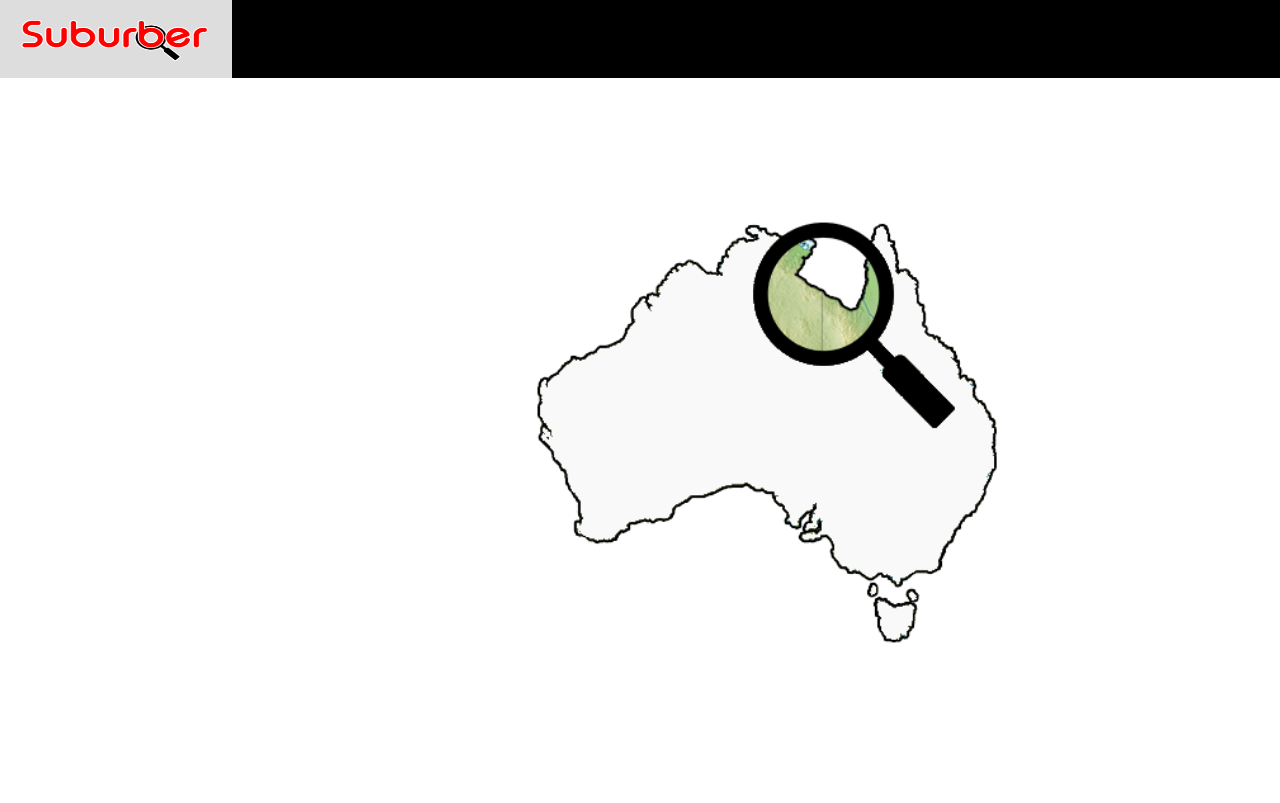
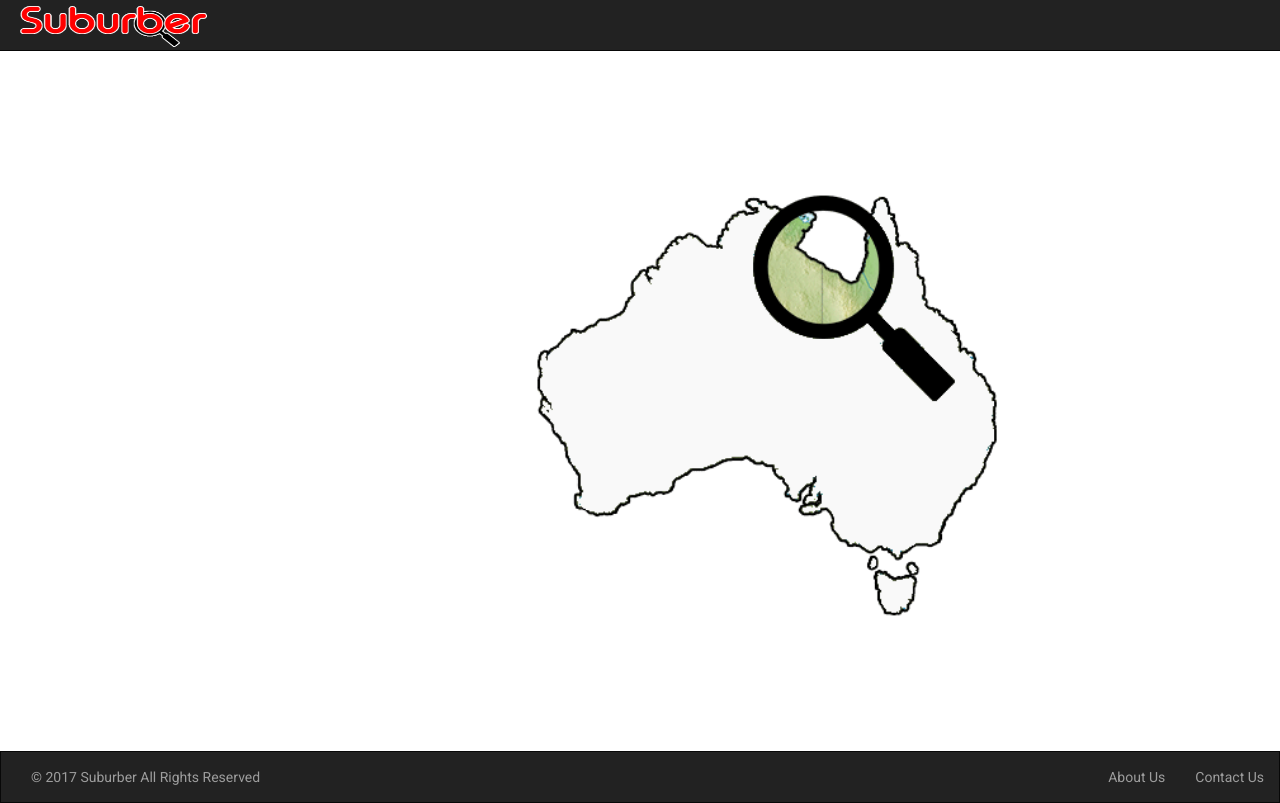
Before and after one commit to kanishk1/SE2021-Project, a React (Create React App) app in the folder client/: page /results/1 in a window 1280 px wide. Built offline with nearby package versions, Linux system fonts and the light colour scheme; no server answers.

Commit message:
Finisg header, footer and search bar + misc

```diff
--- a/client/src/components/App.js
+++ b/client/src/components/App.js
@@ -2,13 +2,13 @@ import React, { Component } from 'react';
 import '../css/App.css';
 import Home from '../components/Home.js'
 import Results from '../components/Results.js'
-import suburber from '../img/headerLogo.png';
 import {
   BrowserRouter as Router,
   Route,
-  Link,
   Switch,
 } from 'react-router-dom';
+import {Navbar, Nav, NavItem} from 'react-bootstrap';
+
 
 class App extends Component {
 
@@ -64,14 +64,7 @@ class App extends Component {
       <div>
         <Router>
         <div>
-          <div className="topnav">
-            <Link to={{
-              pathname: '/',
-              state: {isSubmitted: 0}
-            }}>
-              <img src={suburber} alt='logo' style={{height:'50px', width:'200px'}}/>
-            </Link>
-          </div>
+        <div>
           <Switch>
             <Route exact path="/" render={
               () =>
@@ -92,6 +85,18 @@ class App extends Component {
             />
           </Switch>
         </div>
+        <Navbar fluid inverse style={{borderTopLeftRadius: '0px', borderBottomLeftRadius: '0px', borderTopRightRadius: '0px', borderBottomRightRadius: '0px'}}>
+          <Navbar.Header>
+            <Navbar.Text>
+              © 2017 Suburber All Rights Reserved
+            </Navbar.Text>
+          </Navbar.Header>
+          <Nav pullRight>
+            <NavItem href="#"> About Us </NavItem>
+            <NavItem href="#"> Contact Us </NavItem>
+          </Nav>
+        </Navbar>
+        </div>
         </Router>
       </div>
     );
--- a/client/src/components/Demographics.js
+++ b/client/src/components/Demographics.js
@@ -189,7 +189,7 @@ class Demographics extends Component {
           <Row className="subtitle">
             <p>
               This page contains graphed demographical data
-              pertaining to {this.props.name}
+              pertaining to {this.props.name}.
             </p>
           </Row>
         </Col>
--- a/client/src/components/Home.js
+++ b/client/src/components/Home.js
@@ -1,10 +1,11 @@
 import React, { Component } from 'react';
 import PopularSuburbs from './PopularSuburbs.js'
 import Autocomplete from './Autocomplete.js'
-import background from '../img/background_blur.jpg';
-import { Grid, Row, Col } from 'react-bootstrap';
-import { Redirect } from 'react-router-dom';
+import { Grid, Row, Col, Navbar } from 'react-bootstrap';
+import { Redirect, Link } from 'react-router-dom';
 import '../css/Home.css';
+import suburber from '../img/headerLogo.png';
+
 
 class Home extends Component {
 
@@ -14,7 +15,7 @@ class Home extends Component {
       isSubmitted: 0,
       selectedSuburb: null,
       selectedPostcode: null,
-      selectedProfile: this.props.profile,
+      selectedProfile: null,
       suburbs: this.props.suburbs,
       points: [],
     }
@@ -234,9 +235,19 @@ class Home extends Component {
     if (this.state.isSubmitted === 0) {
       return (
         <div>
+          <Navbar inverse fluid staticTop className="navbar">
+            <Navbar.Header>
+                <Link to={{
+                  pathname: '/',
+                  state: {isSubmitted: 0}
+                }}>
+                  <img src={suburber} alt='logo' style={{height:'50px', width:'200px'}}/>
+                </Link>
+            </Navbar.Header>
+          </Navbar>
           <div id="idek" className="idek">
             <img src={"https://static.pexels.com/photos/373912/pexels-photo-373912.jpeg"} className="image"
-                ref={this.imageRef}
+                ref={this.imageRef} role="presentation"
                 />
             <canvas ref={this.canvasRef}>
             </canvas>
@@ -265,12 +276,11 @@ class Home extends Component {
                 <p>
                   Neil Baksi, Front End<br />
                   Jonathan Charles, Back End<br />
-                  Siddhant Virmani, Front End<br />
                   Kanishk Purohit, Front End<br />
                   Md Mashiur Rahman, Back End<br />
                   Nathaniel Shead, Back End<br />
+                  Siddhant Virmani, Front End<br />
                 </p>
-                <p>All rights reserved under MIT License. Suburber 2017 </p>
               </Col>
             </Row>
           </Grid>
--- a/client/src/components/Results.js
+++ b/client/src/components/Results.js
@@ -1,11 +1,16 @@
 import React, { Component } from 'react';
-import { Tab, Tabs} from 'react-bootstrap';
+import { Tab, Tabs, Navbar, Button, FormGroup} from 'react-bootstrap';
 import Introduction from './Introduction.js'
 import Demographics from '../components/Demographics.js'
 import Lifestyle from '../components/Lifestyle.js'
 import Social from '../components/Social.js'
 import Housing from '../components/Housing.js'
 import loading from '../img/loading.gif';
+import suburber from '../img/headerLogo.png';
+import { Link } from 'react-router-dom';
+import Select from 'react-select';
+
+
 
 class Results extends Component {
 
@@ -16,14 +21,16 @@ class Results extends Component {
       isFetching: 1,
       selectedSuburb: this.props.suburbName,
       selectedPostcode: this.props.suburbPostcode,
-      // i'll set this up later, if needed
-      selectedProfile: null,
+      selectedProfile: this.props.profile,
+      searchSuburb: null,
       data: [],
     };
     this.handleSelect = this.handleSelect.bind(this);
     this.getData = this.getData.bind(this);
     this.checkSuburb = this.checkSuburb.bind(this);
     this.getSuburbs = this.getSuburbs.bind(this);
+    this.updateSearchSuburb = this.updateSearchSuburb.bind(this);
+    this.searchSuburbFunction = this.searchSuburbFunction.bind(this);
   }
 
   componentWillMount() {
@@ -36,10 +43,13 @@ class Results extends Component {
             checkSuburb = res.find(this.checkSuburb, this);
           }).then(function() {
             console.log(checkSuburb)
+            console.log(self.props);
             self.setState({
               selectedSuburb: checkSuburb.value.slice(0, -5),
-              selectedPostcode: checkSuburb.value.slice(-4)
+              selectedPostcode: checkSuburb.value.slice(-4),
+              selectedProfile: 'General',
             })
+            console.log(self.state.selectedProfile);
             self.getData();
           });
     } else {
@@ -113,13 +123,36 @@ class Results extends Component {
     return suburbs;
   }
 
+  updateSearchSuburb (newVal) {
+    if (newVal !== null) {
+      console.log(newVal);
+      this.setState({searchSuburb: newVal.value});
+    }
+  }
+
+  searchSuburbFunction () {
+    if (this.state.searchSuburb && this.state.searchSuburb !== null) {
+    var suburb = this.state.searchSuburb.slice(0,-5).replace(/ */g, '').toLowerCase();
+      return (
+        <Link to={{pathname: '/results/' + suburb, state: {profile: this.state.selectedProfile}}}>
+          <Button onClick={() => window.location.reload()}> Search </Button>
+        </Link>
+      )
+    } else {
+      return (
+          <Button disabled> Search </Button>
+      )
+    }
+  }
+
   renderTabs(){
-    if (this.props.profile){
-      var user = this.props.profile
-      if (user == "Investor"){
+    if (this.state.selectedProfile){
+      var user = this.state.selectedProfile;
+      if (user === "Investor") {
         return (
-        <Tabs id="Introduction Tab" activeKey={this.state.key} onSelect={this.handleSelect}>
-          <Tab eventKey={1} title="Introduction">
+        <Tabs id="Introduction Tab" activeKey={this.state.key}
+            onSelect={this.handleSelect}>
+            <Tab eventKey={1} title="Introduction">
               <Introduction
                 wiki={this.state.data[10]}
                 name={this.state.selectedSuburb}
@@ -159,12 +192,11 @@ class Results extends Component {
               <Social
                 news={this.state.data[2]}
                 twitter={this.state.data[9]}
-
               />
             </Tab>
           </Tabs>
           )
-      } else if (user == "General"){
+      } else if (user === "General"){
         return (
         <Tabs id="Introduction Tab" activeKey={this.state.key} onSelect={this.handleSelect}>
           <Tab eventKey={1} title="Introduction">
@@ -210,7 +242,7 @@ class Results extends Component {
             </Tab>
           </Tabs>
           )
-      } else if (user == "Researcher"){
+      } else if (user === "Researcher"){
         return (
         <Tabs id="Introduction Tab" activeKey={this.state.key} onSelect={this.handleSelect}>
           <Tab eventKey={1} title="Introduction">
@@ -267,12 +299,51 @@ class Results extends Component {
     if (this.state.isFetching === 0) {
       return (
         <div>
-            {this.renderTabs()}
+        <Navbar inverse fluid staticTop className="navbar">
+           <Navbar.Header>
+               <Link to={{
+                 pathname: '/',
+                 state: {isSubmitted: 0}
+               }}>
+                 <img src={suburber} alt='logo' style={{height:'50px', width:'200px'}}/>
+               </Link>
+           </Navbar.Header>
+           <Navbar.Form pullRight>
+             <FormGroup>
+             <Select
+               className="select"
+               autofocus={true}
+               options={this.props.suburbs}
+               clearable={false}
+               value={this.state.searchSuburb}
+               onChange={this.updateSearchSuburb}
+               searchable={this.state.searchable}
+               noResultsText="No suburbs found..."
+               placeholder="Search for a different suburb..."
+               />
+           </FormGroup>
+           {' '}
+           {this.searchSuburbFunction()}
+         </Navbar.Form>
+         </Navbar>
+          {this.renderTabs()}
         </div>
       )
     } else if (this.state.isFetching === 1) {
       return (
-        <img src={loading} alt="Wait" style={{align: 'center', height:'700px', paddingLeft:'30%'}}/>
+        <div>
+          <Navbar inverse fluid staticTop className="navbar">
+          <Navbar.Header>
+              <Link to={{
+                pathname: '/',
+                state: {isSubmitted: 0}
+              }}>
+                <img src={suburber} alt='logo' style={{height:'50px', width:'200px'}}/>
+              </Link>
+          </Navbar.Header>
+          </Navbar>
+          <img src={loading} alt="Wait" style={{align: 'center', height:'700px', paddingLeft:'30%'}}/>
+          </div>
       )
     }
   }
--- a/client/src/css/App.css
+++ b/client/src/css/App.css
@@ -4,7 +4,7 @@
 }
 
 .App-logo {
-  height: 300px;
+  height: 375px;
 }
 
 .App-meme {
@@ -16,6 +16,10 @@
   background-color: #FFFFFF;
   height: 150px;
   padding: 10px;
+}
+
+.navbar {
+  margin-bottom: 0;
 }
 
 .App-intro {
@@ -40,6 +44,10 @@
 .topnav {
     background-color: #000;
     overflow: hidden;
+}
+
+.select {
+  width: 400px;
 }
 
 /* Style the links inside the navigation bar */
```
